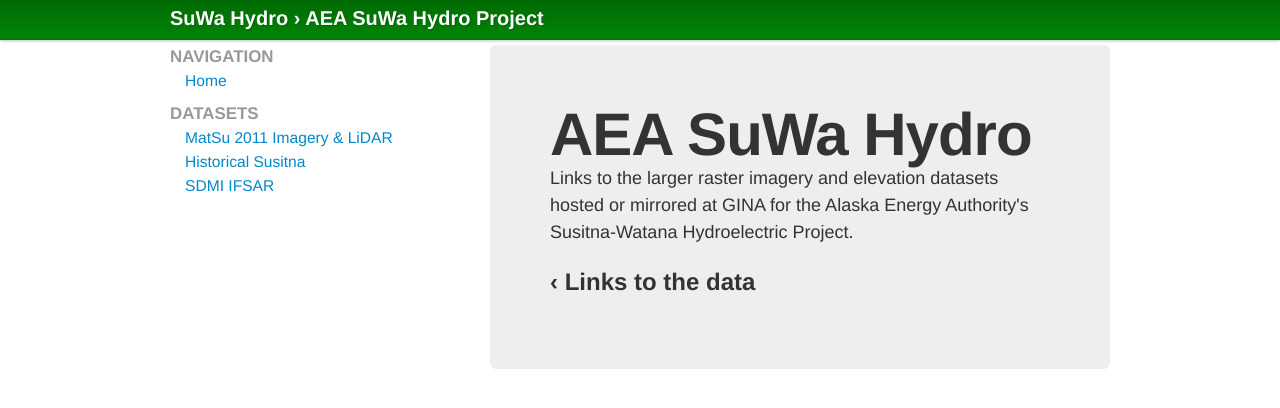
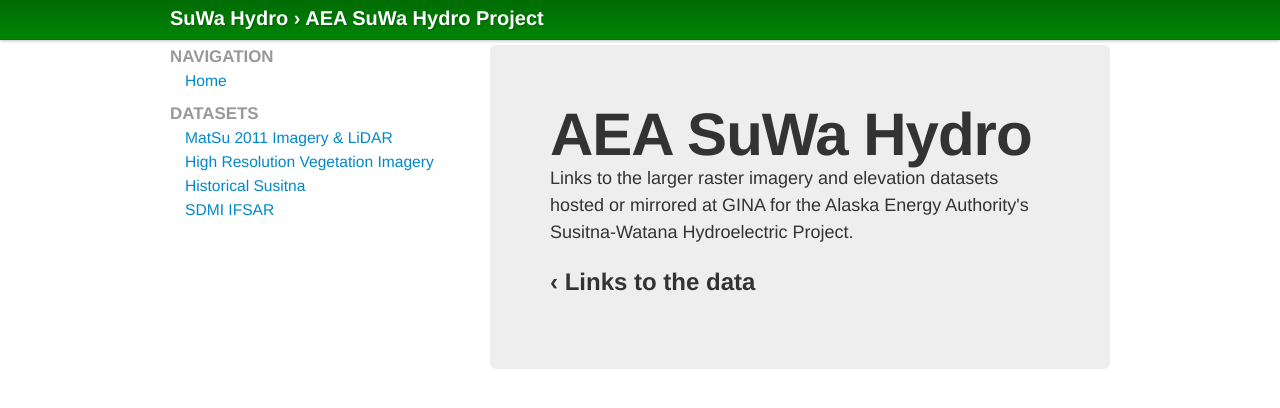
Before and after one commit to gina-alaska/gis.suhydro.org, a Jekyll site: the page built from index.html, in a window 1280 px wide. Shown: the top 408 px of the page. Built offline with Jekyll 4.4.1, drawn with Linux system fonts in a browser that asks for light colours.

Commit message:
adding link to the veg map

```diff
--- a/_layouts/default.html
+++ b/_layouts/default.html
@@ -26,6 +26,7 @@
             <li class="{% if page.url == '/index.html' %}active{% endif %}"><a href="/">Home</a></li>
             <li class="nav-header">Datasets</li>
             <li><a href="/data/matsu_imagery_lidar.html">MatSu 2011 Imagery & LiDAR</a></li>
+            <li><a href="/data/2012-highres_veg_imagery.html">High Resolution Vegetation Imagery</a></li>
             <li><a href="/data/historical_susitna/">Historical Susitna</a></li>
             <li><a href="/data/sdmi-ifsar.html">SDMI IFSAR</a>
           </ul>
```
